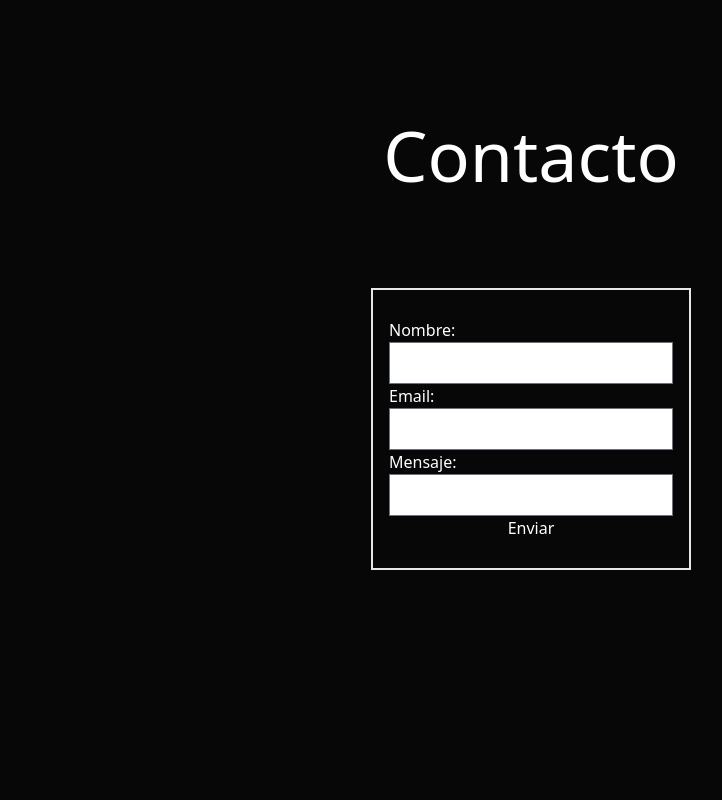
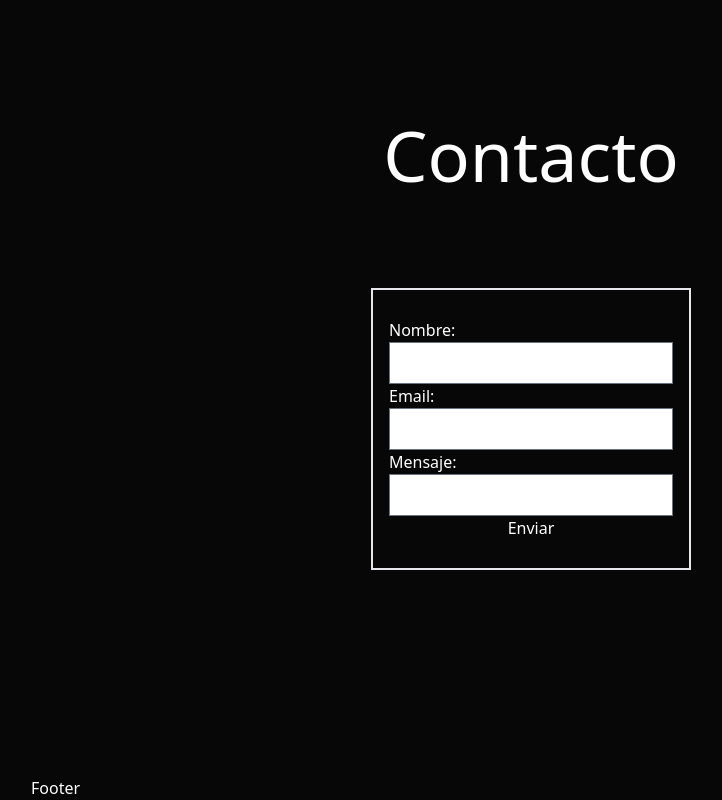
Before and after one commit to REValdiviezo/Portafolio, a React (Vite) app: page / in a window 1280 px wide. Shown: the part 2783-3583 px from the top of the page, without its empty margins (109-831 px from the left). Before the commit the page ends 3559 px from the top, so only its background shows below. Built offline with nearby package versions, Linux system fonts and the light colour scheme; a web font is replaced by a local one.

Commit message:
Creacion del componente Footer

```diff
--- a/src/App.jsx
+++ b/src/App.jsx
@@ -5,6 +5,7 @@ import SobreMi from "./components/SobreMi";
 import Proyectos from "./components/Proyectos";
 import Contacto from './components/Contacto';
 import Tecnologias from './components/Tecnologias';
+import Footer from './components/Footer';
 
 
 function App() {
@@ -16,6 +17,7 @@ function App() {
         <SobreMi />
         <Proyectos />
         <Contacto/>
+        <Footer/>
     </Router>
   );
 }
--- /dev/null
+++ b/src/components/Footer.jsx
@@ -0,0 +1,9 @@
+
+
+const Footer = () => {
+  return (
+    <div>Footer</div>
+  )
+}
+
+export default Footer
```
